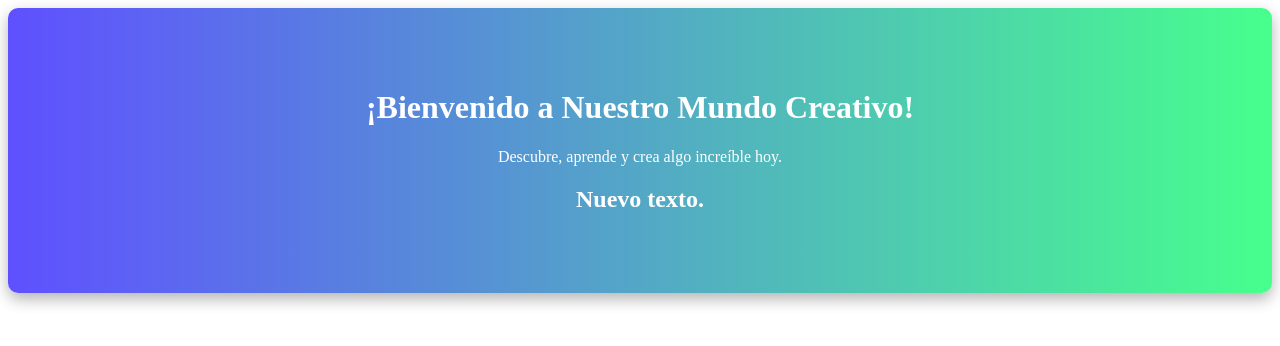
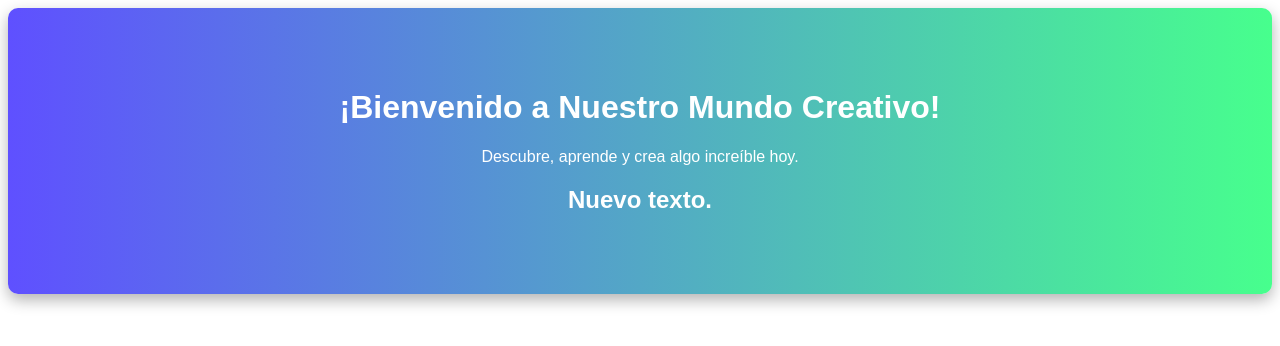
Before and after one commit to Lucky597/CalculadoraUpdate, a plain HTML site: page nbproject/PruebasGit/index.html in a window 1280 px wide. Drawn offline with Linux system fonts and the light colour scheme.

Commit message:
Arial En el body Css

```diff
--- a/nbproject/PruebasGit/styles.css
+++ b/nbproject/PruebasGit/styles.css
@@ -1,3 +1,6 @@
+body {
+    font-family: Arial;
+}
 .cabecera {
     background: linear-gradient(90deg, #5f50ff, #47ff8d);
     color: white;
```
